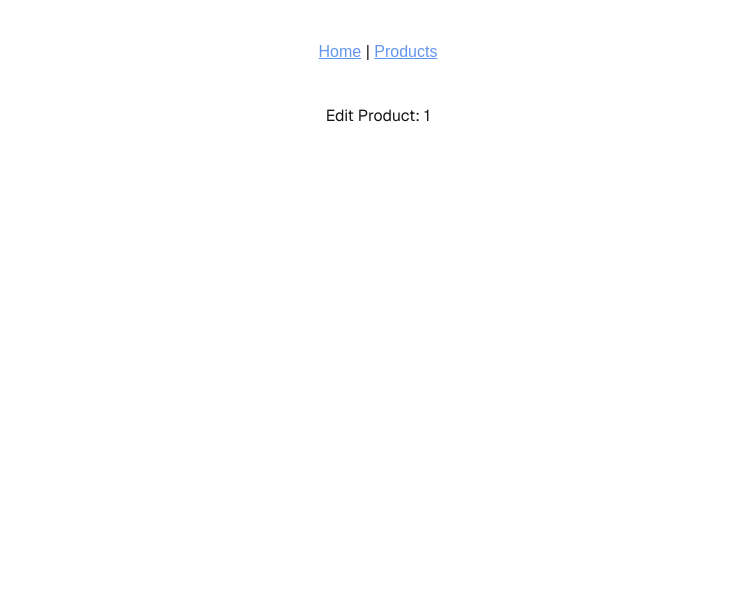
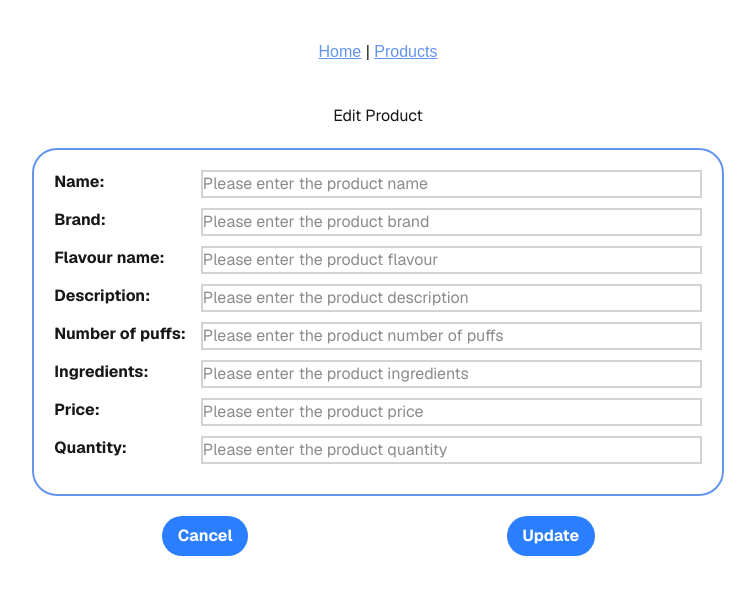
Before and after one commit to markdeleon01/vape2go-app, a Next.js app: page /products/1/edit in a window 1280 px wide. Shown: the top 594 px of the page, without its empty margins (262-1017 px from the left). Built offline with nearby package versions, Linux system fonts and the light colour scheme; no server answers; the database is empty.

Commit message:
Edit Product page

```diff
--- a/app/lib/service.ts
+++ b/app/lib/service.ts
@@ -1,4 +1,19 @@
+import { Product } from './product'
+
 export async function getProducts() {
     const data = await fetch('http://localhost:3000/api/products')
     return await data.json()
 }
+
+export async function getProduct(id: number) {
+    const data = await fetch('http://localhost:3000/api/products/'+id)
+    return await data.json()
+}
+
+export async function updateProduct(id: number, p: Product) {
+    const data = await fetch('http://localhost:3000/api/products/'+id, {
+        method: 'PATCH',
+        body: JSON.stringify(p),
+    })
+    return await data.json()
+}
--- a/app/products/[id]/edit/page.tsx
+++ b/app/products/[id]/edit/page.tsx
@@ -1,4 +1,9 @@
+import { getProduct } from '../../../lib/service'
+
+import ProductEdit from '@/app/ui/productEdit'
 import Loading from '../../../ui/loading'
+
+import styles from './styles.editProduct.module.css'
 
 import { Suspense } from 'react'
 
@@ -7,15 +12,26 @@ export default async function EditProductPage({
 }: {
 	params: Promise<{ id: string }>
 }) {
-	const { id: productId } = await params
+	const { id: theProductId } = await params
+    const productId: number = Number.parseInt(theProductId)
+    const product = getProduct(productId)
 
 	return (
 		<div className='grid justify-items-center min-h-screen font-[family-name:var(--font-geist-sans)]'>
 			<main className='flex flex-col items-center sm:items-start'>
 				<Suspense fallback={<Loading />}>
 					<div>
-						<p>Edit Product: {productId}</p>
+						<p className={styles.heading}>Edit Product</p>
+                        <ProductEdit product={product} />
 					</div>
+                    <div className={styles.buttonGroup}>
+                        <div className={styles.leftButton}>
+                            <button type='button' className="bg-blue-500 hover:bg-blue-700 text-white font-bold py-2 px-4 rounded-full">Cancel</button>
+                        </div>
+                        <div className={styles.rightButton}>
+                            <button type='button' className="bg-blue-500 hover:bg-blue-700 text-white font-bold py-2 px-4 rounded-full">Update</button>
+                        </div>
+                    </div>
 				</Suspense>
 			</main>
 		</div>
--- /dev/null
+++ b/app/products/[id]/edit/styles.editProduct.module.css
@@ -0,0 +1,31 @@
+.heading {
+	display: flex;
+	justify-content: center;
+}
+
+.buttonGroup {
+	display: flex;
+	justify-content: center;
+	align-content: center;
+	flex-direction: row;
+	flex-wrap: nowrap;
+	width: 100%;
+}
+
+.leftButton {
+	display: flex;
+	justify-content: center;
+	align-content: center;
+	flex-direction: row;
+	flex-wrap: nowrap;
+	width: 100%;
+}
+
+.rightButton {
+	display: flex;
+	justify-content: center;
+	align-content: center;
+	flex-direction: row;
+	flex-wrap: nowrap;
+	width: 100%;
+}
--- /dev/null
+++ b/app/ui/productEdit.tsx
@@ -0,0 +1,19 @@
+'use client'
+
+import { use } from 'react'
+import { Product } from '../lib/product'
+import ProductForm from './productForm'
+
+export default function ProductEdit({
+	product
+}: {
+	product: Promise<Product>
+}) {
+	const productItem = use(product)
+
+	return (
+		<>
+			<ProductForm product={productItem} />
+		</>
+	)
+}
--- /dev/null
+++ b/app/ui/productForm.tsx
@@ -0,0 +1,95 @@
+'use client'
+
+import { Product } from '../lib/product'
+import styles from './styles.productForm.module.css'
+
+export default function ProductForm( {product} : {product:Product} ) {
+	console.log(product)
+
+	return (
+		<>
+			<div className={styles.productForm}>
+				<div className={styles.row}>
+					<div className={styles.labelField}>
+						<label>
+						Name:
+						</label>
+					</div>
+					<div className={styles.inputField}>
+						<input type='text' id="productName" name="productName" placeholder='Please enter the product name' alt='Product name' maxLength={255} size={50} defaultValue={product.name}/>
+					</div>
+				</div>
+				<div className={styles.row}>
+					<div className={styles.labelField}>
+						<label>
+						Brand:
+						</label>
+					</div>
+					<div className={styles.inputField}>
+						<input type='text' id="productBrand" name="productBrand" placeholder='Please enter the product brand' alt='Product brand' maxLength={255} size={50} defaultValue={product.brand}/>
+					</div>
+				</div>
+				<div className={styles.row}>
+					<div className={styles.labelField}>
+						<label>
+						Flavour name:
+						</label>
+					</div>
+					<div className={styles.inputField}>
+						<input type='text' id="productFlavour" name="productFlavour" placeholder='Please enter the product flavour' alt='Product flavour' maxLength={255} size={50} defaultValue={product.flavour_name}/>
+					</div>
+				</div>
+				<div className={styles.row}>
+					<div className={styles.labelField}>
+						<label>
+						Description:
+						</label>
+					</div>
+					<div className={styles.inputField}>
+						<input type='text' id="productDescription" name="productDescription" placeholder='Please enter the product description' alt='Product description' maxLength={255} size={50} defaultValue={product.description}/>
+					</div>
+				</div>
+				<div className={styles.row}>
+					<div className={styles.labelField}>
+						<label>
+						Number of puffs:
+						</label>
+					</div>
+					<div className={styles.inputField}>
+						<input type='text' id="productPuffsNumber" name="productPuffsNumber" placeholder='Please enter the product number of puffs' alt='Product number of puffs' maxLength={5} size={50} defaultValue={product.puffs_number}/>
+					</div>
+				</div>
+				<div className={styles.row}>
+					<div className={styles.labelField}>
+						<label>
+						Ingredients:
+						</label>
+					</div>
+					<div className={styles.inputField}>
+						<input type='text' id="productIngredients" name="productIngredients" placeholder='Please enter the product ingredients' alt='Product ingredients' maxLength={255} size={50} defaultValue={product.ingredients}/>
+					</div>
+				</div>
+				<div className={styles.row}>
+					<div className={styles.labelField}>
+						<label>
+						Price:
+						</label>
+					</div>
+					<div className={styles.inputField}>
+						<input type='text' id="productPrice" name="productPrice" placeholder='Please enter the product price' alt='Product price' maxLength={10} size={50} defaultValue={product.price}/>
+					</div>
+				</div>
+				<div className={styles.row}>
+					<div className={styles.labelField}>
+						<label>
+						Quantity:
+						</label>
+					</div>
+					<div className={styles.inputField}>
+						<input type='text' id="productQuantity" name="productQuantity" placeholder='Please enter the product quantity' alt='Product quantity' maxLength={3} size={50} defaultValue={product.quantity}/>
+					</div>
+				</div>
+			</div>
+		</>
+	)
+}
--- /dev/null
+++ b/app/ui/styles.productForm.module.css
@@ -0,0 +1,28 @@
+.productForm {
+	border-radius: 25px;
+	border: 2px solid cornflowerblue;
+	padding: 20px;
+	margin-top: 20px;
+	margin-bottom: 20px;
+	display: block;
+}
+
+.row {
+	display: flex;
+	flex-direction: row;
+	flex-wrap: nowrap;
+	padding-bottom: 10px;
+}
+
+.labelField {
+	width: 100%;
+	font-weight: bold;
+	margin-right: 15px;
+}
+
+.inputField {
+	display: flex;
+	flex-direction: row;
+	justify-content: flex-end;
+	border: 2px solid lightgrey;
+}
```
